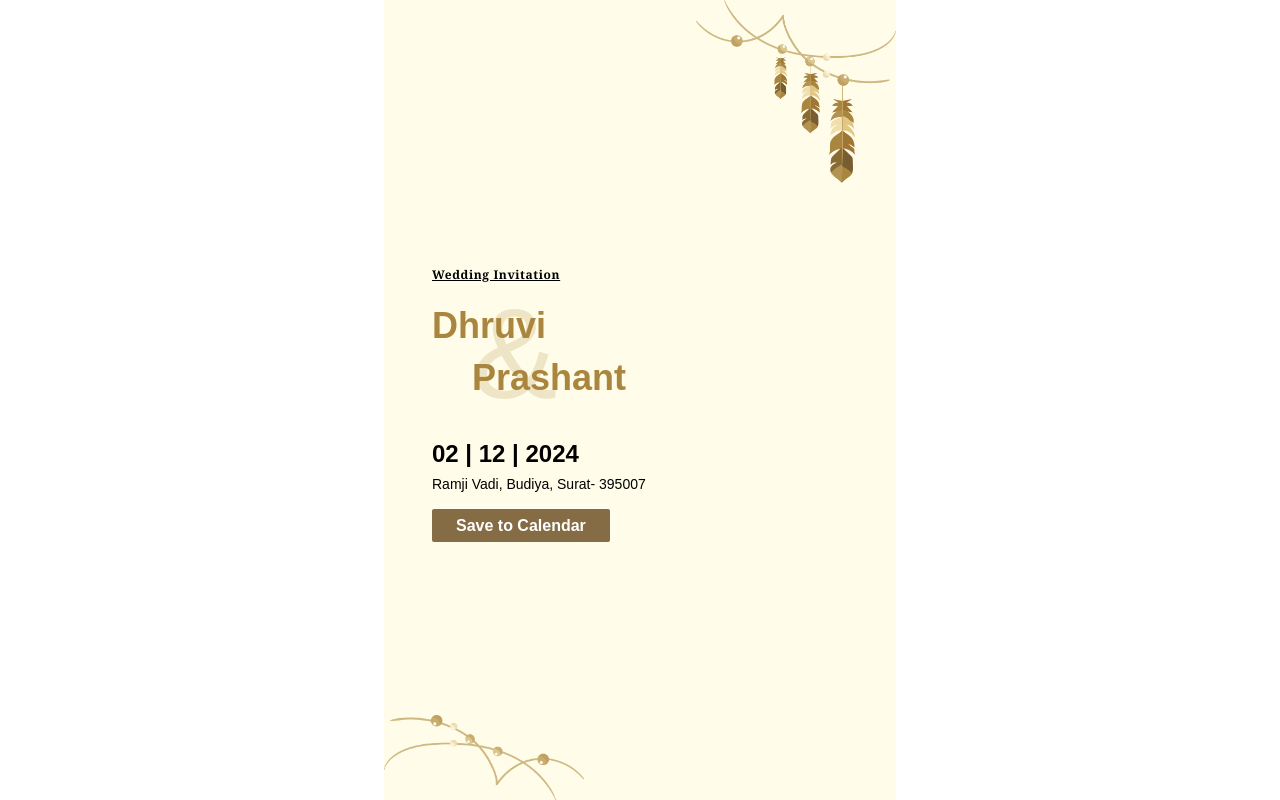
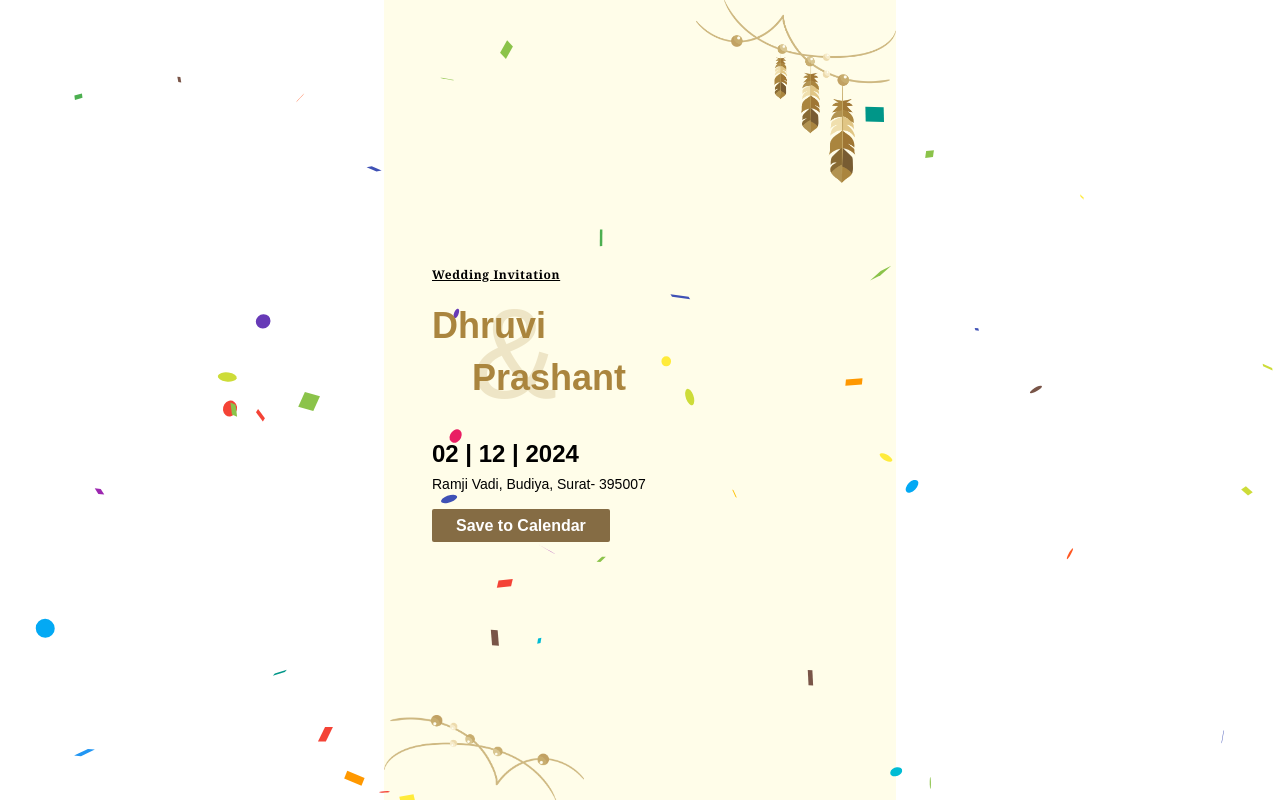
Before and after one commit to 13prashant/dhruvi-prashant, a Next.js app: page / in a window 1280 px wide. Built offline with nearby package versions, Linux system fonts and the light colour scheme; a web font is replaced by a local one.

Commit message:
added react-confetti

```diff
--- a/app/page.js
+++ b/app/page.js
@@ -1,9 +1,21 @@
+"use client";
+
 import SaveToCalendarButton from "@/components/SaveToCalendarButton";
+import useWindowSize from "@/hooks/useWindowSize";
 import Image from "next/image";
+import Confetti from "react-confetti";
 
 export default function Home() {
+  const { windowSize } = useWindowSize();
+
   return (
     <main className="">
+      <Confetti
+        className="w-full h-full"
+        recycle={false}
+        width={windowSize.width}
+        height={windowSize.height}
+      />
       <section className="relative container max-w-lg mx-auto pl-12 bg-background h-screen flex items-center">
         <Image
           className="absolute top-0 right-0"
--- /dev/null
+++ b/hooks/useWindowSize.ts
@@ -0,0 +1,28 @@
+import { useEffect, useState } from "react";
+
+export default function useWindowSize() {
+  const [windowSize, setWindowSize] = useState({
+    width: 0,
+    height: 0,
+  });
+
+  useEffect(() => {
+    const handleResize = () =>
+      setWindowSize({
+        width: window.innerWidth,
+        height: window.innerHeight,
+      });
+
+    handleResize();
+
+    window.addEventListener("resize", handleResize);
+
+    return () => {
+      window.removeEventListener("resize", handleResize);
+    };
+  }, []);
+
+  return {
+    windowSize,
+  };
+}
--- a/package.json
+++ b/package.json
@@ -13,6 +13,7 @@
     "ics": "^3.7.6",
     "next": "14.2.4",
     "react": "^18",
+    "react-confetti": "^6.1.0",
     "react-dom": "^18",
     "react-hot-toast": "^2.4.1"
   },
```
Also changed, not shown: 1 other file (tests, documents, lock files or other folders).
